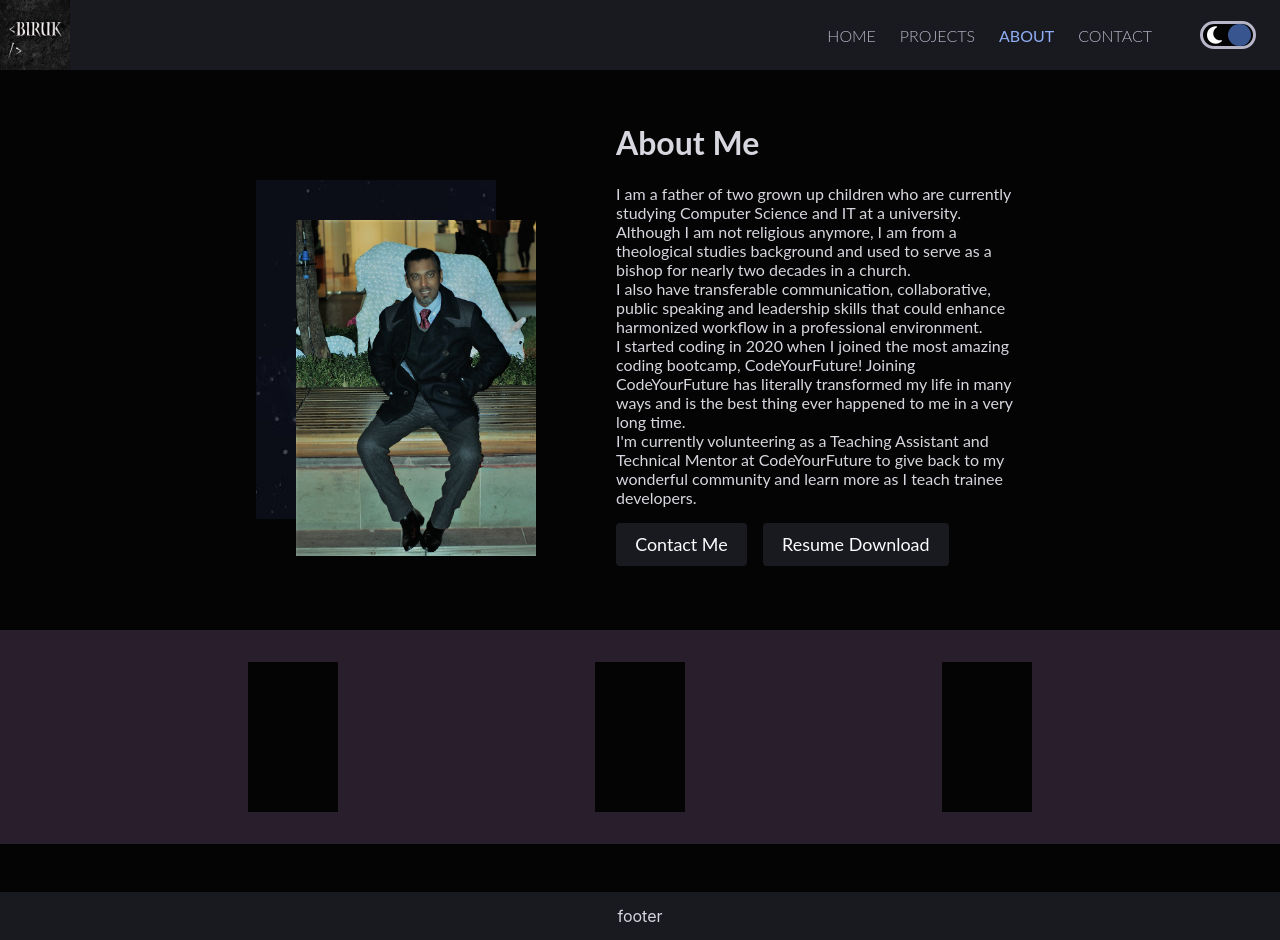
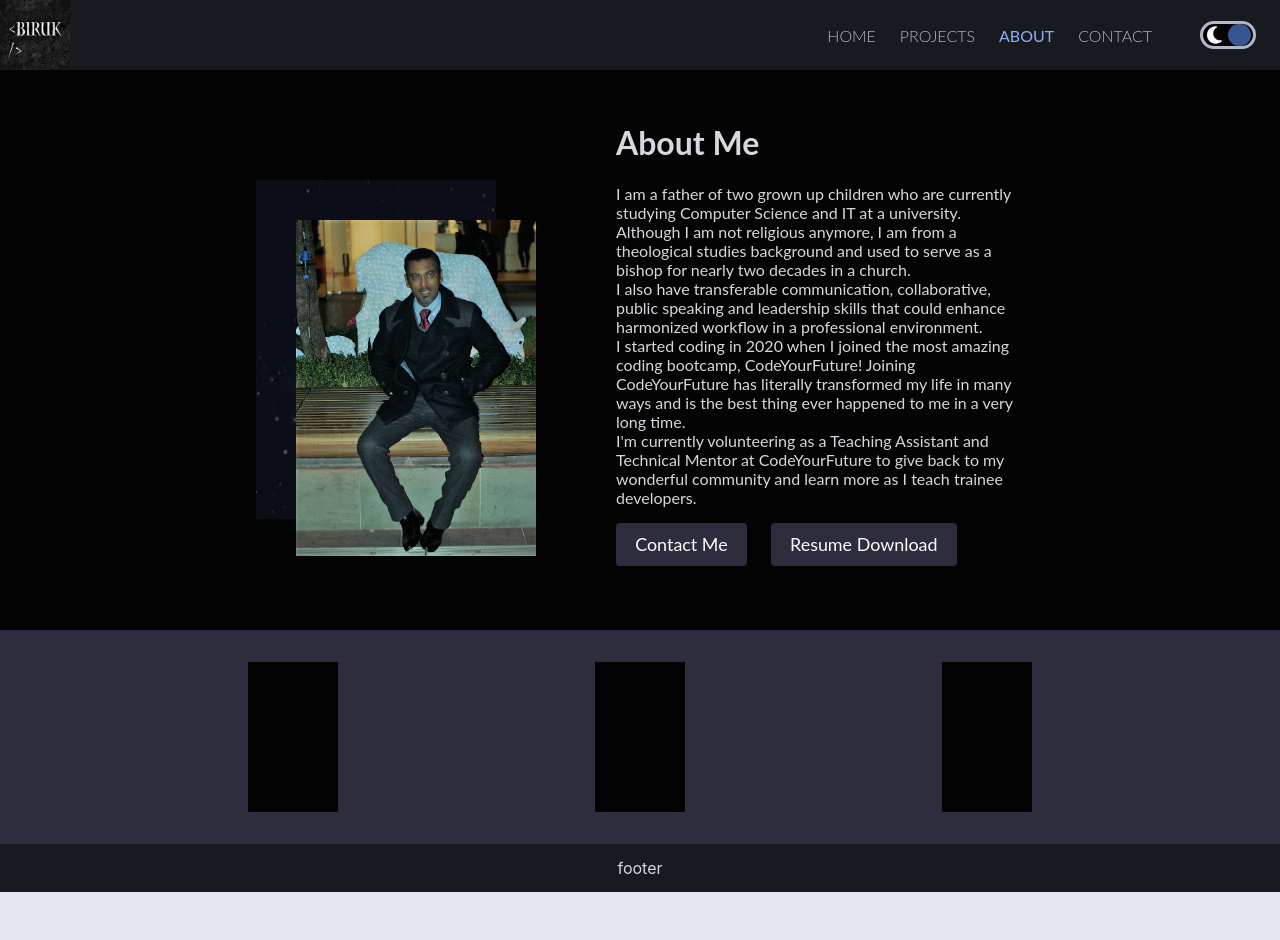
Before and after one commit to Know-Thyself/next-portfolio, a Next.js app: page /about in a window 1280 px wide. After the commit the page ends 892 px from the top, so only its background shows below. Built offline with nearby package versions, Linux system fonts and the light colour scheme.

Commit message:
consistent dark/light mode across pages

```diff
--- a/pages/about.js
+++ b/pages/about.js
@@ -76,11 +76,25 @@ const About = () => {
 							community and learn more as I teach trainee developers.
 						</p>
 						<div className={styles['about-section-buttons']}>
-							{/* <button>Contact Me</button> */}
-							<Link href='/contact'>
-								<a className={styles.contact}>Contact Me</a>
-							</Link>
-							<button>Resume Download</button>
+							<motion.div
+								whileHover={{
+									scale: 1.1,
+								}}
+								whileTap={{ scale: 0.9 }}
+							>
+								<Link href='/contact'>
+									<a className={styles.contact}>Contact Me</a>
+								</Link>
+							</motion.div>
+
+							<motion.button
+								whileHover={{
+									scale: 1.1,
+								}}
+								whileTap={{ scale: 0.9 }}
+							>
+								Resume Download
+							</motion.button>
 						</div>
 					</div>
 				</div>
--- a/styles/about.module.css
+++ b/styles/about.module.css
@@ -3,7 +3,7 @@
   background-color: var(--primary-background);
   font-family: var(--secondary-font-family);
   padding-top: 70px;
-  padding-bottom: 6rem;
+  padding-bottom: 48px;
 }
 
 .about-page-wrapper {
@@ -26,7 +26,7 @@
 .about-img-wrapper {
   width: fit-content;
   height: fit-content;
-  background: var(--secondary-background);
+  background: var(--about-image-bg);
   margin-right: 2.5rem;
 }
 
@@ -44,8 +44,8 @@
 
 .skills-section {
   width: 100%;
-  background-color: var(--header-background);
-  background-color: #291e2b;
+  background-color: var(--complementary-bg);
+  /* background-color: #291e2b; */
   padding: 2rem auto;
 }
 
@@ -66,12 +66,17 @@
 }
 
 .about-section-buttons {
+  display: flex;
+  align-items: center;
+  gap: 0.5rem;
   margin-bottom: 2rem;
 }
 
 .contact, .about-section-buttons button {
   background-color: var(--header-background);
+  background-color: var(--buttons-bg-color);
   color: var(--secondary-text-color);
+  color: var(--buttons-color);
   font-family: var(--primary-font-family);
   text-decoration: none;
   text-transform: capitalize;
--- a/styles/globals.css
+++ b/styles/globals.css
@@ -32,56 +32,32 @@ font-family: 'Source Sans Pro', sans-serif;
 
 :root {
 	--header-background: #e4e5f1;
-	--primary-background: #9297b3;
-	--primary-background: #f8f8f8;
 	--primary-background: #fafafa;
+	--project-container-bg: #9394a5;
 	--home-background: #f8f8f8;
-	--project-container-bg: #a3a3a5;
-	--project-container-bg: #707072;
-	--project-container-bg: #9394a5;
-	--project-container-bg: #d2d3db;
-	--project-container-bg: #9394a5;
-	--secondary-background: #72789e;
-	--complementary-bg: #45452d;
-	--complementary-bg: #89898C;
-	--complementary-bg: #707072;
-	--complementary-bg: #89898C;
-	--complementary-bg: #72789e;
+	--about-image-bg: #E4E5F1;
+	--complementary-bg: #d2d3db;
 	--hero-banner-text: 'Playfair Display', serif;
 	--primary-font-family: 'Montserrat', sans-serif;
 	--buttons-font-family: 'Poppins', sans-serif;
 	--secondary-text-color: #f8f8f8;
-
-	--complementary-bg: #2f2f3d;
-	--complementary-bg: #484b6a;
-	--complementary-bg: #9394a5;
-	--complementary-bg: #d2d3db;
 	--secondary-font-family: 'Lato',
 		sans-serif;
 	--primary-text-color: #0f0700;
 	--secondary-font-weight: 600;
-	--secondary-text-color: rgb(4, 0, 8);
-	--secondary-text-color: #F7F7F7;
 	--secondary-text-color: black;
-	--nav-links-color: #2a2b26;
-	--nav-links-color: #191920;
 	--nav-links-color: #202537;
+	--active-nav-link: #282D43;
 	--nav-links-font-weight: 400;
-
 	--active-nav-link-font-weight: 600;
-	/* --button-hover-bg: #cf6138; */
-	--switch-button-bg: #9e9874;
-	--active-nav-link: #141414;
-	--active-nav-link: #282D43;
-	/* --active-nav-link: #240085; */
-	/* --radio-btn-bg: #f8f8f8;
-	--radio-btn-bg: #72789e; */
-	--radio-btn-border: #4c516d;
-	--radio-btn-border: rgb(44, 38, 2);
-	--radio-btn-border: #3f3f47;
-	--switch-button-bg: #3f00ff;
-	--switch-button-bg: #2f2f3d;
+	--buttons-bg-color: #2d2d3d;
+	--buttons-bg-color: #484b6a;
+	--buttons-hover-bg: #e4e5f1;
+	--buttons-color: #FAFAFA;
+	--radio-btn-border: #484b6a;
+	--radio-btn-border: #282D43;
 	--switch-button-bg: #484b6a;
+	/* --switch-button-bg: #008ecc; */
 }
 
 [data-theme='dark'] {
@@ -90,12 +66,15 @@ font-family: 'Source Sans Pro', sans-serif;
 	--project-container-bg: #3d3d2f;
 	--complementary-bg: #2d2d3d;
 	--home-background: url('/images/background-home-desktop.jpg');
-	--secondary-background: url('/images/background-destination-desktop.jpg');
+	--about-image-bg: url('/images/background-destination-desktop.jpg');
 	--hero-banner-text: 'Playfair Display', serif;
 	--primary-font-family: 'Montserrat', sans-serif;
 	--primary-font-family: 'Lato',
 		sans-serif;
 	--buttons-font-family: 'Poppins', sans-serif;
+	--buttons-bg-color: #2d2d3d;
+	--buttons-hover-bg: #191920;
+	--buttons-color: #FCFCFD;
 	--secondary-font-family: 'Lato',
 		sans-serif;
 	--primary-text-color: #D7D7DF;
--- a/styles/projects.module.css
+++ b/styles/projects.module.css
@@ -389,6 +389,7 @@
 .live-demo-link:hover {
 	color: var(--primary-text-color);
 	box-shadow: inset 200px 0 0 0 var(--header-background);
+	box-shadow: inset 200px 0 0 0 var(--buttons-hover-bg);
 }
 
 .fa-github {
--- a/styles/themes.module.css
+++ b/styles/themes.module.css
@@ -31,10 +31,9 @@
   width: 50px;
   height: 22px;
   /* height: max-content; */
-  background: var(--header-background);
+  background: var(--primary-background);
   border-radius: 100px;
   border: 3px solid var(--radio-btn-border);
-  /* border: 3px solid var(--nav-links-color); */
   position: relative;
   transition: background-color 0.2s;
 }
```
Also changed, not shown: styles/details.module.css (+5 -3 lines), styles/home.module.css (+4 -4 lines).
